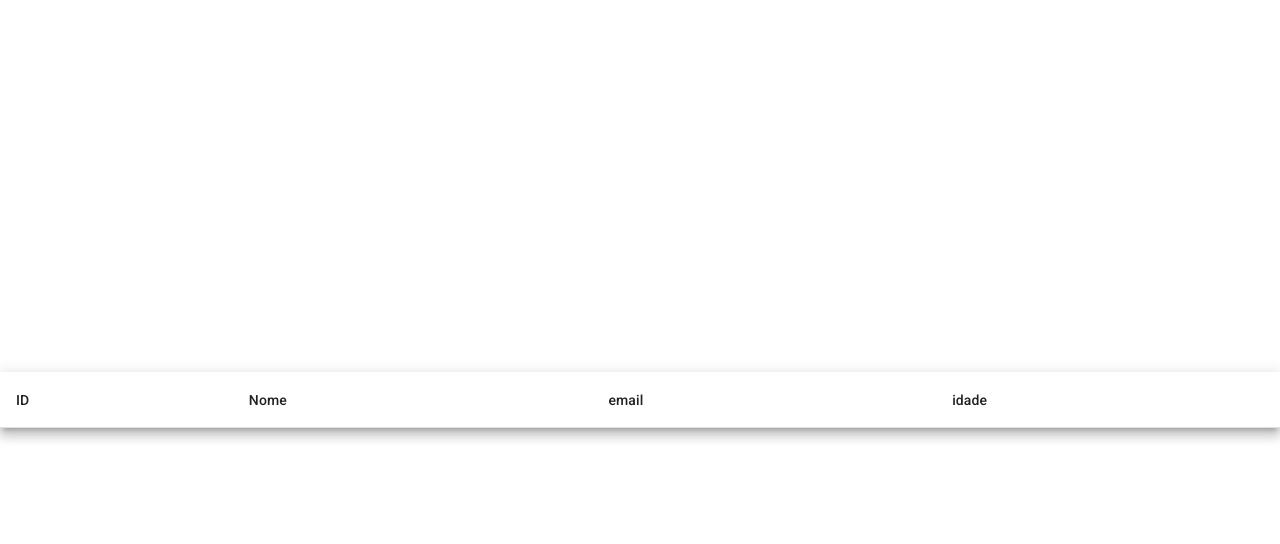
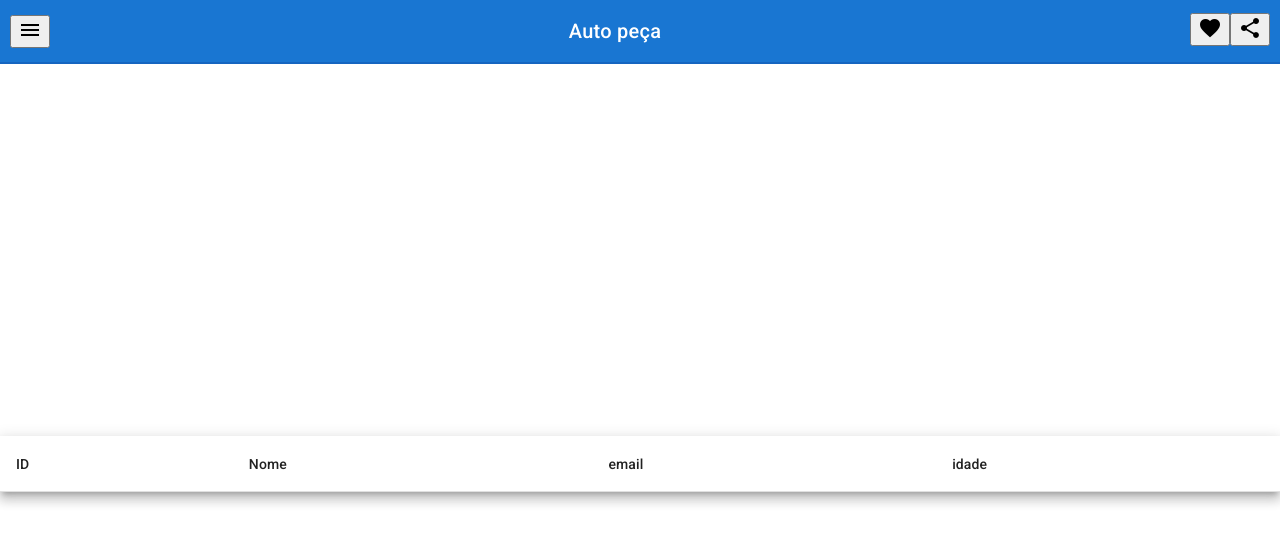
Before and after one commit to shedolk/Projeto-Angular-inicial, an Angular app: page /usuarios in a window 1280 px wide. Shown: the top 544 px of the page. Built offline with nearby package versions, Linux system fonts and the light colour scheme; no server answers.

Commit message:
Adicionando toolbar

```diff
--- a/src/app/components/usuario/usuario-form/usuario-form.component.css
+++ b/src/app/components/usuario/usuario-form/usuario-form.component.css
@@ -20,3 +20,40 @@
 .submit-button {
   margin-top: 20px;
 }
+
+/* Estilos para a toolbar */
+.mat-toolbar {
+  background-color: #1976d2; /* Cor de fundo da toolbar */
+  color: white; /* Cor do texto */
+  padding: 10px; /* Espaçamento interno */
+  border-bottom: 2px solid #1565c0; /* Bordas inferiores */
+}
+
+/* Estilos para os botões dentro da toolbar */
+.mat-icon-button {
+  color: white; /* Cor dos ícones */
+}
+
+/* Espaçamento entre os botões */
+.toolbar-buttons {
+  margin-left: 10px; /* Margem à esquerda */
+}
+
+/* Espaçamento automático entre os itens da toolbar */
+.align-toolbar {
+  justify-content: space-between;
+}
+
+/* Estilos para o botão 'Entrar' */
+button[color="primary"] {
+  background-color: #4caf50; /* Cor de fundo */
+  color: white; /* Cor do texto */
+  border: none; /* Remover borda */
+  padding: 10px 20px; /* Espaçamento interno */
+  border-radius: 5px; /* Borda arredondada */
+  cursor: pointer; /* Altera o cursor ao passar por cima */
+}
+
+button[color="primary"]:hover {
+  background-color: #45a049; /* Cor de fundo ao passar o mouse */
+}
--- a/src/app/components/usuario/usuario-form/usuario-form.component.html
+++ b/src/app/components/usuario/usuario-form/usuario-form.component.html
@@ -1,3 +1,30 @@
+<mat-toolbar color="primary" class="align-toolbar">
+  <button
+    mat-icon-button
+    class="example-icon"
+    aria-label="Example icon-button with menu icon"
+  >
+    <mat-icon>menu</mat-icon>
+  </button>
+  <span>Auto peça</span>
+  <div class="toolbar-buttons">
+    <button
+      mat-icon-button
+      class="example-icon favorite-icon"
+      aria-label="Example icon-button with heart icon"
+    >
+      <mat-icon>favorite</mat-icon>
+    </button>
+    <button
+      mat-icon-button
+      class="example-icon"
+      aria-label="Example icon-button with share icon"
+    >
+      <mat-icon>share</mat-icon>
+    </button>
+  </div>
+</mat-toolbar>
+
 <div class="container">
   <form [formGroup]="formGroup" (ngSubmit)="onSubmit()" class="form-container">
     <div class="input-group">
--- a/src/app/components/usuario/usuario-form/usuario-form.component.ts
+++ b/src/app/components/usuario/usuario-form/usuario-form.component.ts
@@ -11,6 +11,8 @@ import { Router } from '@angular/router';
 import { MatFormFieldModule } from '@angular/material/form-field';
 import { MatInputModule } from '@angular/material/input';
 import { MatButtonModule } from '@angular/material/button';
+import { MatToolbarModule } from '@angular/material/toolbar';
+import { MatIconModule } from '@angular/material/icon';
 
 @Component({
   selector: 'app-usuario-form',
@@ -21,6 +23,8 @@ import { MatButtonModule } from '@angular/material/button';
     MatFormFieldModule,
     MatInputModule,
     MatButtonModule,
+    MatToolbarModule,
+    MatIconModule,
   ],
   templateUrl: './usuario-form.component.html',
   styleUrl: './usuario-form.component.css',
--- a/src/app/components/usuario/usuario-list/usuario-list.component.css
+++ b/src/app/components/usuario/usuario-list/usuario-list.component.css
@@ -4,3 +4,40 @@
   align-items: center;
   height: 100vh;
 }
+
+/* Estilos para a toolbar */
+.mat-toolbar {
+  background-color: #1976d2; /* Cor de fundo da toolbar */
+  color: white; /* Cor do texto */
+  padding: 10px; /* Espaçamento interno */
+  border-bottom: 2px solid #1565c0; /* Bordas inferiores */
+}
+
+/* Estilos para os botões dentro da toolbar */
+.mat-icon-button {
+  color: white; /* Cor dos ícones */
+}
+
+/* Espaçamento entre os botões */
+.toolbar-buttons {
+  margin-left: 10px; /* Margem à esquerda */
+}
+
+/* Espaçamento automático entre os itens da toolbar */
+.align-toolbar {
+  justify-content: space-between;
+}
+
+/* Estilos para o botão 'Entrar' */
+button[color="primary"] {
+  background-color: #4caf50; /* Cor de fundo */
+  color: white; /* Cor do texto */
+  border: none; /* Remover borda */
+  padding: 10px 20px; /* Espaçamento interno */
+  border-radius: 5px; /* Borda arredondada */
+  cursor: pointer; /* Altera o cursor ao passar por cima */
+}
+
+button[color="primary"]:hover {
+  background-color: #45a049; /* Cor de fundo ao passar o mouse */
+}
--- a/src/app/components/usuario/usuario-list/usuario-list.component.html
+++ b/src/app/components/usuario/usuario-list/usuario-list.component.html
@@ -1,3 +1,30 @@
+<mat-toolbar color="primary" class="align-toolbar">
+  <button
+    mat-icon-button
+    class="example-icon"
+    aria-label="Example icon-button with menu icon"
+  >
+    <mat-icon>menu</mat-icon>
+  </button>
+  <span>Auto peça</span>
+  <div class="toolbar-buttons">
+    <button
+      mat-icon-button
+      class="example-icon favorite-icon"
+      aria-label="Example icon-button with heart icon"
+    >
+      <mat-icon>favorite</mat-icon>
+    </button>
+    <button
+      mat-icon-button
+      class="example-icon"
+      aria-label="Example icon-button with share icon"
+    >
+      <mat-icon>share</mat-icon>
+    </button>
+  </div>
+</mat-toolbar>
+
 <div class="table-container">
   <table mat-table [dataSource]="usuarios" class="mat-elevation-z8">
     <!-- Position Column -->
--- a/src/app/components/usuario/usuario-list/usuario-list.component.ts
+++ b/src/app/components/usuario/usuario-list/usuario-list.component.ts
@@ -3,11 +3,13 @@ import { NgFor } from '@angular/common';
 import { Component, OnInit } from '@angular/core';
 import { Usuario } from '../../../models/usuario.model';
 import { MatTableModule } from '@angular/material/table';
+import { MatToolbarModule } from '@angular/material/toolbar';
+import { MatIconModule } from '@angular/material/icon';
 
 @Component({
   selector: 'app-usuario-list',
   standalone: true,
-  imports: [NgFor, MatTableModule],
+  imports: [NgFor, MatTableModule, MatToolbarModule, MatIconModule],
   templateUrl: './usuario-list.component.html',
   styleUrl: './usuario-list.component.css',
 })
```
